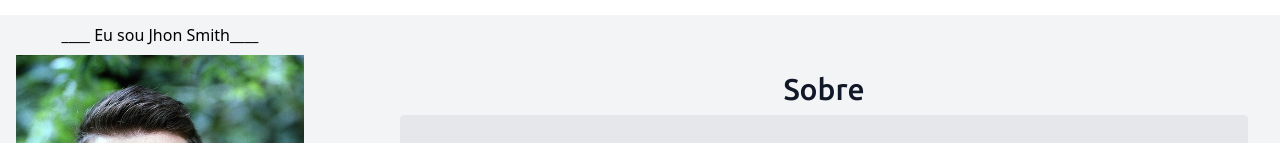
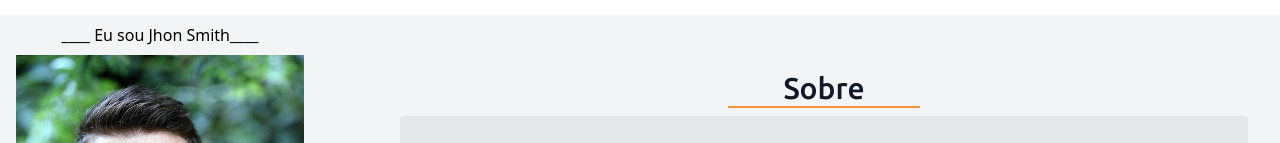
Before and after one commit to Shepardy22/portifolio_01, a React (Create React App) app: page / in a window 1280 px wide. Shown: the part 809-952 px from the top of the page. Built offline with nearby package versions, Linux system fonts and the light colour scheme.

Commit message:
Att Sobre

```diff
--- a/src/components/Sobre.jsx
+++ b/src/components/Sobre.jsx
@@ -26,7 +26,10 @@ export default function Sobre() {
                         flex flex-col
                         justify-center'>
 
-                        <h2 className=' mx-auto invisible md:visible font-ubuntu text-3xl text-gray-900 mb-2'>Sobre</h2>
+                        <div className='flex-col mx-auto '>
+                            <h2 className=' flex justify-center invisible md:visible font-ubuntu text-3xl text-gray-900 '>Sobre</h2>
+                            <div className='h-0.5 w-48 flex mb-2 bg-orange-400 invisible md:visible'></div>
+                        </div>
                         <p className='mx-4 p-8  md:border rounded bg-gray-200'>
 
                                 <p>Me chamo Jhon Smith,</p>
```
